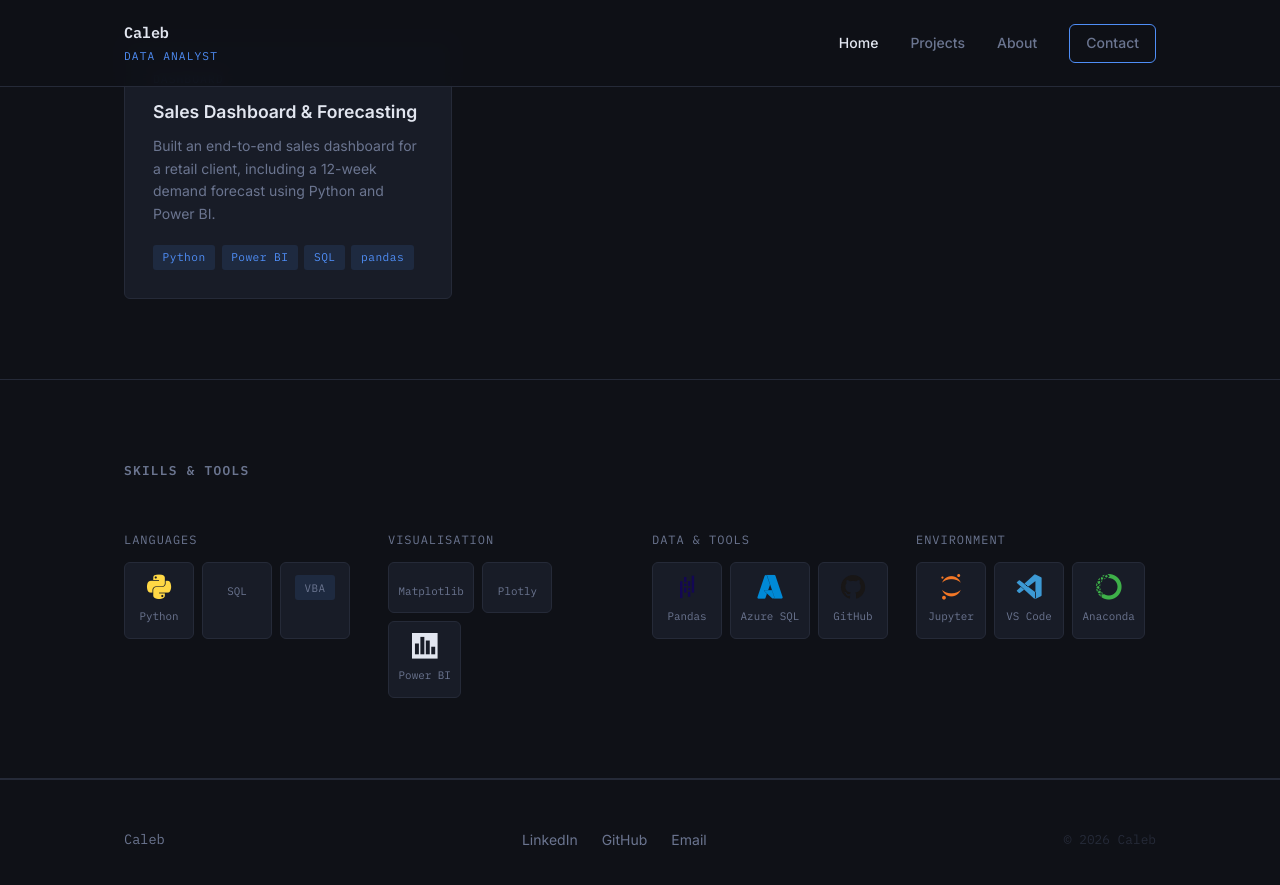
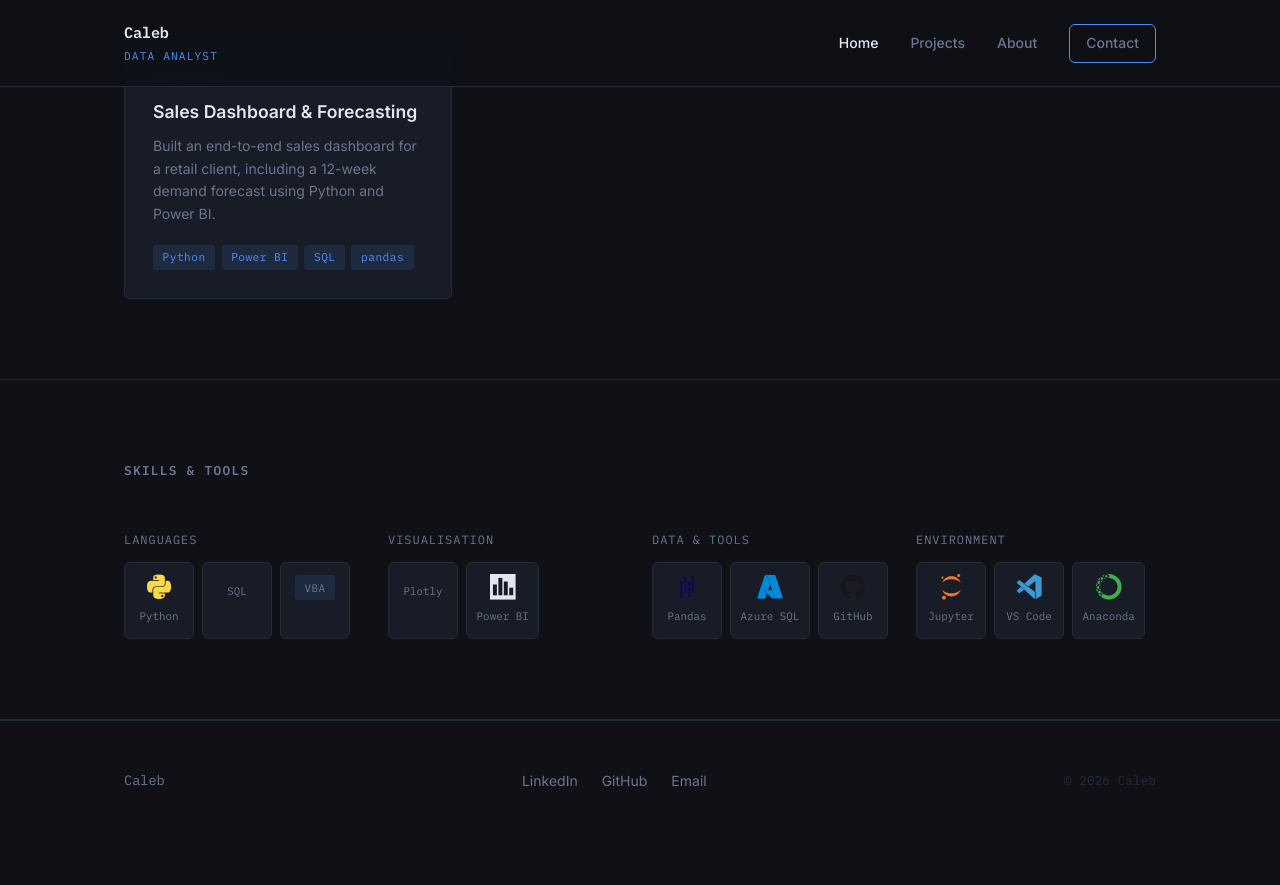
Before and after one commit to Shazilazi/Shazilazi.github.io, a Jekyll site: the page built from index.md, in a window 1280 px wide and 900 px high, scrolled down 951 px. Shown: the top 885 px of the window. Built offline with Jekyll 4.4.1, drawn with Linux system fonts in a browser that asks for light colours; after the commit the page ends 1792 px from its top, so only the background shows below that.

Commit message:
Update index.md

```diff
--- a/index.md
+++ b/index.md
@@ -90,10 +90,10 @@
       <div>
         <p class="skill-group__label">Visualisation</p>
         <div class="skill-group__items">
-          <div class="skill-icon-item">
+          <!-- <div class="skill-icon-item">
             <i class="devicon-matplotlib-plain colored"></i>
             <span>Matplotlib</span>
-          </div>
+          </div> -->
           <div class="skill-icon-item">
             <i class="devicon-plotly-plain colored"></i>
             <span>Plotly</span>
```
